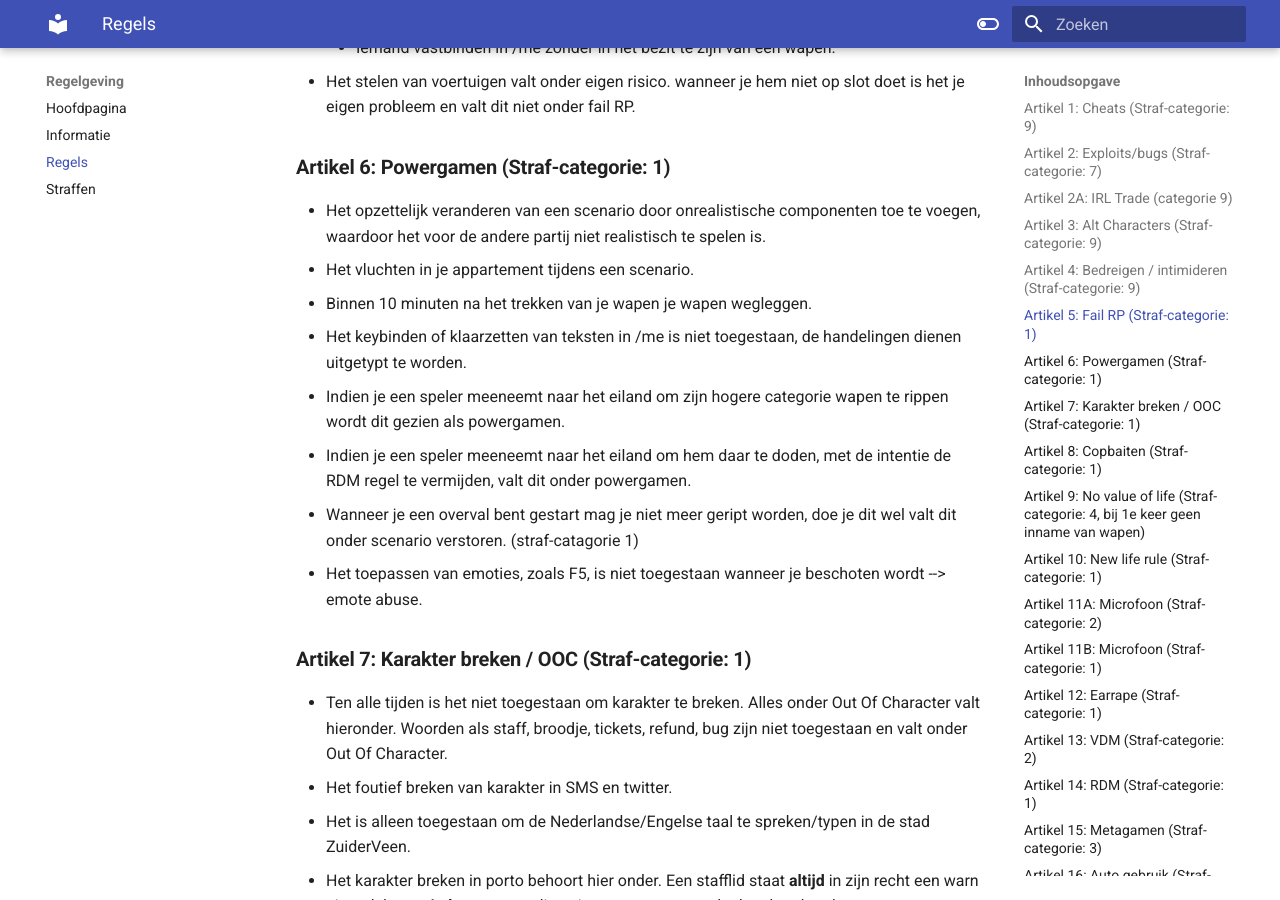
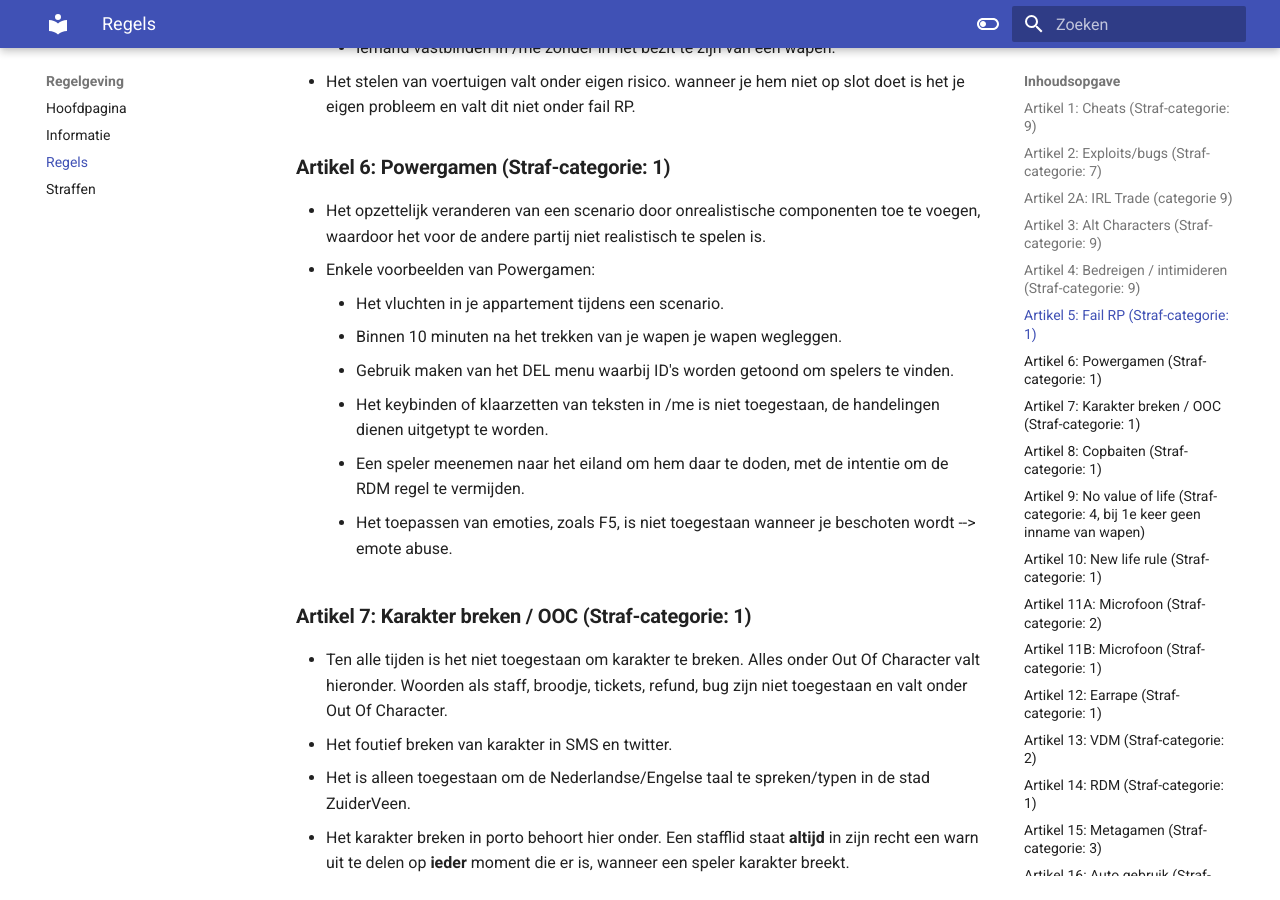
Before and after one commit to ZuiderVeenRP/apv, an MkDocs documentation site: the page built from docs/algemeen.md, in a window 1280 px wide and 900 px high, scrolled down 1553 px. Built offline with MkDocs 1.6.1 and Material for MkDocs 9.7.7, drawn with Linux system fonts in a browser that asks for light colours; comment, search, counter and statistics services are not loaded; some of the changed text lies outside the part shown.

Commit message:
Aanpassingen artikel 6
Voorbeelden wederom in een "list" gezet om uiterlijk mooier te maken. Daarnaast is "Wanneer je een overval bent gestart mag je niet meer geript worden, doe je dit wel valt dit onder scenario verstoren. (straf-catagorie 1)" verplaatst naar oorspronkelijke artikel. Beter plekje imo

```diff
--- a/docs/algemeen.md
+++ b/docs/algemeen.md
@@ -42,13 +42,13 @@
 
 ### **Artikel 6: Powergamen (Straf-categorie: 1)**
    - Het opzettelijk veranderen van een scenario door onrealistische componenten toe te voegen, waardoor het voor de andere partij niet realistisch te spelen is.
-   - Het vluchten in je appartement tijdens een scenario.
-   - Binnen 10 minuten na het trekken van je wapen je wapen wegleggen.
-   - Het keybinden of klaarzetten van teksten in /me is niet toegestaan, de handelingen dienen uitgetypt te worden.
-   - Indien je een speler meeneemt naar het eiland om zijn hogere categorie wapen te rippen wordt dit gezien als powergamen.
-   - Indien je een speler meeneemt naar het eiland om hem daar te doden, met de intentie de RDM regel te vermijden, valt dit onder powergamen.
-   - Wanneer je een overval bent gestart mag je niet meer geript worden, doe je dit wel valt dit onder scenario verstoren. (straf-catagorie 1)
-   - Het toepassen van emoties, zoals F5, is niet toegestaan wanneer je beschoten wordt --> emote abuse.
+   - Enkele voorbeelden van Powergamen:
+      * Het vluchten in je appartement tijdens een scenario.
+      * Binnen 10 minuten na het trekken van je wapen je wapen wegleggen.
+      * Gebruik maken van het DEL menu waarbij ID's worden getoond om spelers te vinden.
+      * Het keybinden of klaarzetten van teksten in /me is niet toegestaan, de handelingen dienen uitgetypt te worden.
+      * Een speler meenemen naar het eiland om hem daar te doden, met de intentie om de RDM regel te vermijden.
+      * Het toepassen van emoties, zoals F5, is niet toegestaan wanneer je beschoten wordt --> emote abuse.
 </br>
 
 ### **Artikel 7: Karakter breken / OOC (Straf-categorie: 1)**
@@ -247,7 +247,7 @@
 > 3 jacht en kleine bank </br>
 > 4 humane labs en grote bank </br>
 - Outside hostages zijn niet toegestaan.
-- Je mag een overval binnenvallen tot de politie aanwezig is. Dat is het moment dat het scenario start en daarna valt het onder scenario verstoren.
+- Je mag een overval binnenvallen tot de politie aanwezig is. Wanneer politie aanwezig is en je valt een overval binnen zal je bestraft worden volgens categorie 1.
 </br>
 
 ### **Artikel 33: Onderwereld Spelers (Straf-categorie: 3)**
```
